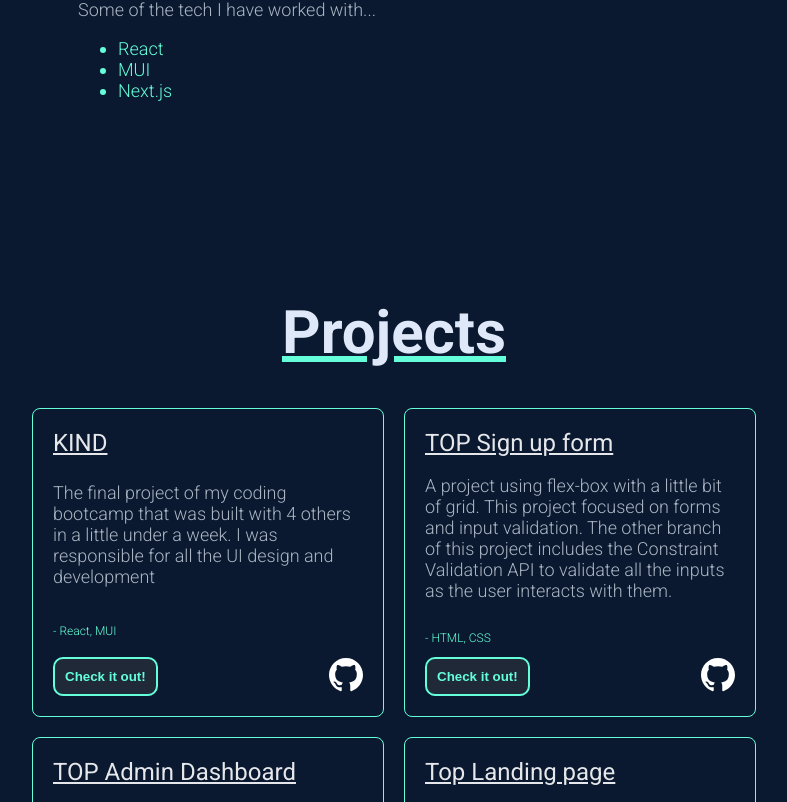
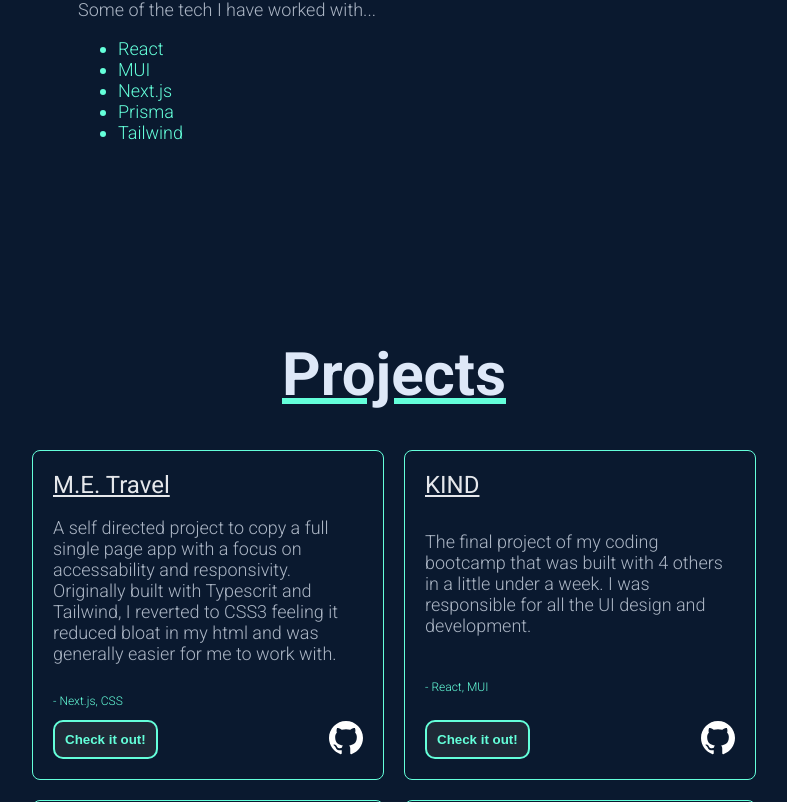
Before and after one commit to Chris-Wagg/personal-website-v3, a React (Create React App) app: page / in a window 1280 px wide. Shown: the part 1338-2140 px from the top of the page, without its empty margins (246-1033 px from the left). Built offline with nearby package versions, Linux system fonts and the light colour scheme.

Commit message:
travel page project added. Tech stack workd with updated

```diff
--- a/src/pages/AboutMe.jsx
+++ b/src/pages/AboutMe.jsx
@@ -1,20 +1,23 @@
 export default function AboutMe() {
 	return (
 		<>
-			<section className="secondary-container " id="scroll-target-about">
-				<h1 className="title-text">About me</h1>
-				<div className="text-container">
+			<section className='secondary-container ' id='scroll-target-about'>
+				<h1 className='title-text'>About me</h1>
+				<div className='text-container'>
 					<p>
-						Hey! I'm Chris and I want to build stuff for the internet. My
-						journey to become a developer started in 2021 when I started looking
-						into deveopment for something new and fun to do. Various online
-						courses, a bootcamp, moving to the other side of the world and
-						working a full time job later, here I am trying to chase my dream.
+						Hey! I'm Chris and I want to build stuff for the
+						internet. My journey to become a developer started in
+						2021 when I started looking into deveopment for
+						something new and fun to do. Various online courses, a
+						bootcamp, moving to the other side of the world and
+						working a full time job later, here I am trying to chase
+						my dream.
 					</p>
 					<p>
-						I have learnt a whole lot about the big wide world of coding over
-						the last few years and am excited to bring that to a job and
-						continue to learn and show what I can do!
+						I have learnt a whole lot about the big wide world of
+						coding over the last few years and am excited to bring
+						that to a job and continue to learn and show what I can
+						do!
 					</p>
 					<p>
 						Some of the tech I have worked with...
@@ -22,7 +25,8 @@ export default function AboutMe() {
 							<li>React</li>
 							<li>MUI</li>
 							<li>Next.js</li>
-							{/* <li>Prisma</li> */}
+							<li>Prisma</li>
+							<li>Tailwind</li>
 						</ul>
 					</p>
 				</div>
--- a/src/pages/Projects.jsx
+++ b/src/pages/Projects.jsx
@@ -2,38 +2,45 @@ import ProjectCard from '../components/ProjectCard'
 
 export default function Projects() {
 	return (
-		<section className="secondary-container" id="scroll-target-projects">
-			<h1 className="title-text">Projects</h1>
-			<div className="project-cards-container">
+		<section className='secondary-container' id='scroll-target-projects'>
+			<h1 className='title-text'>Projects</h1>
+			<div className='project-cards-container'>
 				<ProjectCard
-					projectName="KIND"
-					aboutProject="The final project of my coding bootcamp that was built with 4 others
-									in a little under a week. I was responsible for all the UI design
-									and development"
-					projectTech="React, MUI"
-					liveLink="https://kind-manaia.herokuapp.com"
-					githubLink="https://github.com/manaia-2021/KIND"
+					projectName='M.E. Travel'
+					aboutProject='A self directed project to copy a full single page app with a focus on accessability and responsivity. Originally built with Typescrit and Tailwind, I reverted to CSS3 feeling it reduced bloat in my html and was generally easier for me to work with.'
+					projectTech='Next.js, CSS'
+					liveLink='https://chris-wagg.github.io/travel-v2/'
+					githubLink='https://github.com/Chris-Wagg/travel-v2'
 				/>
 				<ProjectCard
-					projectName="TOP Sign up form"
-					aboutProject="A project using flex-box with a little bit of grid. This project focused on forms and input validation. The other branch of this project includes the Constraint Validation API to validate all the inputs as the user interacts with them."
-					projectTech="HTML, CSS"
-					liveLink="https://chris-wagg.github.io/TOP-sign-up-form/"
-					githubLink="https://github.com/Chris-Wagg/TOP-sign-up-form"
+					projectName='KIND'
+					aboutProject='The final project of my coding bootcamp that was built with 4 others
+									in a little under a week. I was responsible for all the UI design
+									and development.'
+					projectTech='React, MUI'
+					liveLink='https://kind-manaia.herokuapp.com'
+					githubLink='https://github.com/manaia-2021/KIND'
 				/>
 				<ProjectCard
-					projectName="TOP Admin Dashboard"
-					aboutProject="A challenge from The Odin Project using both flex and grid concepts together to create a flexible and dynamic page with multiple elements"
-					projectTech="HTML, CSS"
-					liveLink="https://chris-wagg.github.io/TOP-Admin-Dashboard/"
-					githubLink="https://github.com/Chris-Wagg/TOP-Admin-Dashboard"
+					projectName='TOP Sign up form'
+					aboutProject='A project using flex-box with a little bit of grid. This project focused on forms and input validation. The other branch of this project includes the Constraint Validation API to validate all the inputs as the user interacts with them.'
+					projectTech='HTML, CSS'
+					liveLink='https://chris-wagg.github.io/TOP-sign-up-form/'
+					githubLink='https://github.com/Chris-Wagg/TOP-sign-up-form'
 				/>
 				<ProjectCard
-					projectName="Top Landing page"
-					aboutProject="Another Odin Project challenge to put multiple flexbox concepts together to make one webpage."
-					projectTech="HTML, CSS"
-					liveLink="https://chris-wagg.github.io/TOP-landing-page/"
-					githubLink="https://github.com/Chris-Wagg/TOP-landing-page"
+					projectName='TOP Admin Dashboard'
+					aboutProject='A challenge from The Odin Project using both flex and grid concepts together to create a flexible and dynamic page with multiple elements'
+					projectTech='HTML, CSS'
+					liveLink='https://chris-wagg.github.io/TOP-Admin-Dashboard/'
+					githubLink='https://github.com/Chris-Wagg/TOP-Admin-Dashboard'
+				/>
+				<ProjectCard
+					projectName='Top Landing page'
+					aboutProject='Another Odin Project challenge to put multiple flexbox concepts together to make one webpage.'
+					projectTech='HTML, CSS'
+					liveLink='https://chris-wagg.github.io/TOP-landing-page/'
+					githubLink='https://github.com/Chris-Wagg/TOP-landing-page'
 				/>
 			</div>
 		</section>
```
